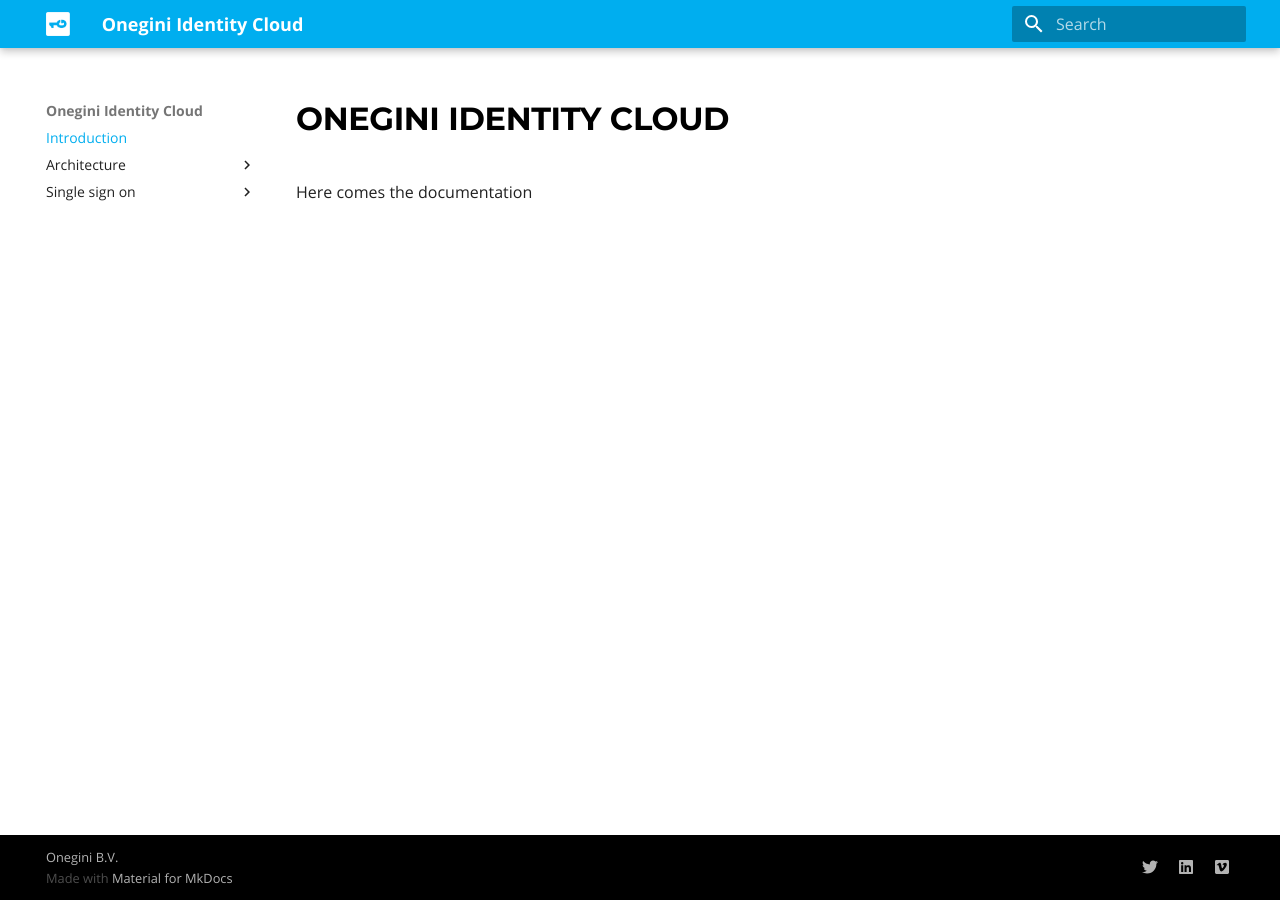
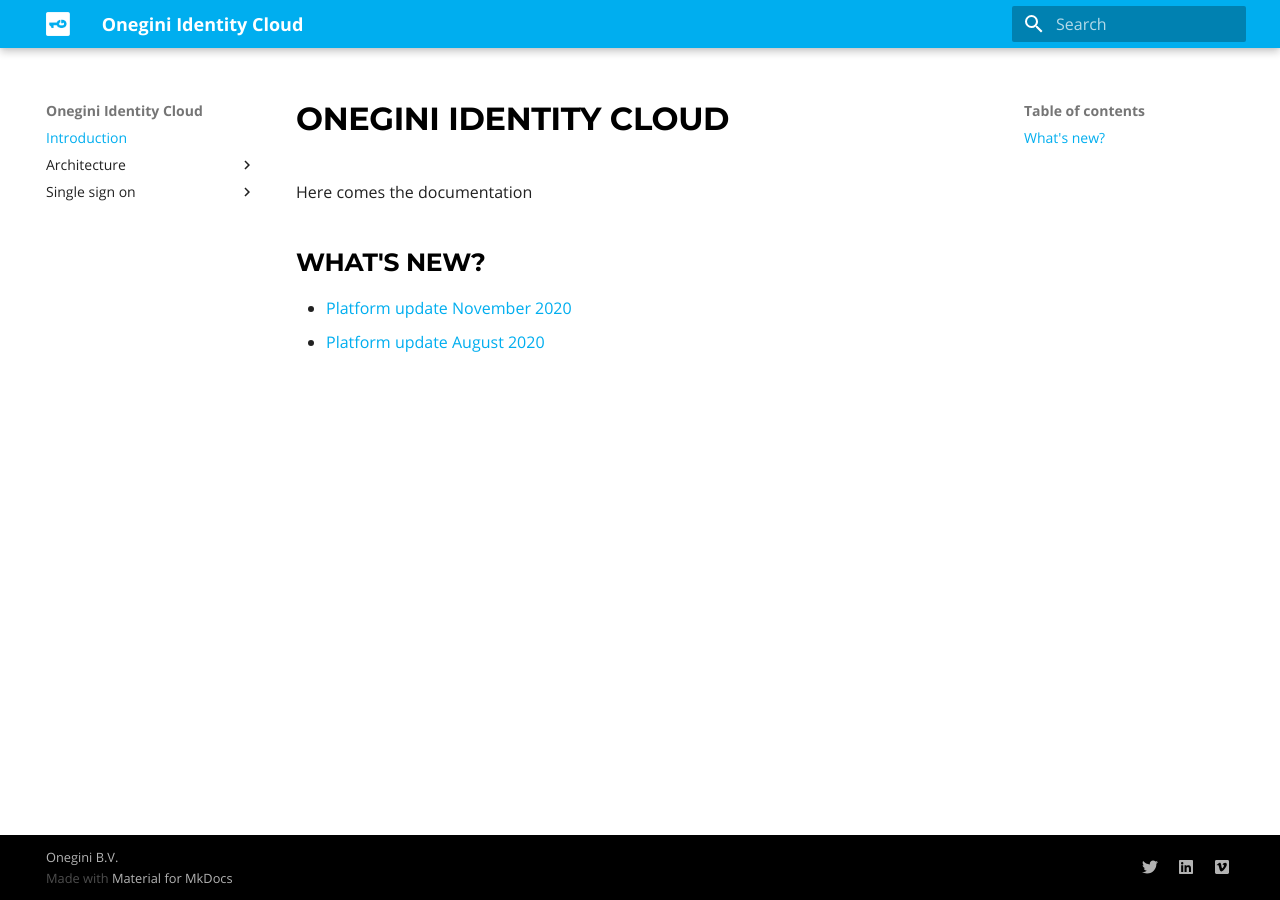
Before and after one commit to onewelcome/identity-cloud-documentation, an MkDocs documentation site: the page built from docs/index.md, in a window 1280 px wide. Built offline with MkDocs 1.6.1 and Material for MkDocs 9.7.7, drawn with Linux system fonts in a browser that asks for light colours.

Commit message:
Add a What's new section with links to the blog

```diff
--- a/docs/index.md
+++ b/docs/index.md
@@ -1,3 +1,8 @@
 # Onegini Identity Cloud
 
 Here comes the documentation
+
+## What's new?
+
+* [Platform update November 2020](https://blog.onegini.com/onegini-identity-cloud-platform-update-november-2020)
+* [Platform update August 2020](https://blog.onegini.com/onegini-identity-cloud-platform-update-august-2020)
```
